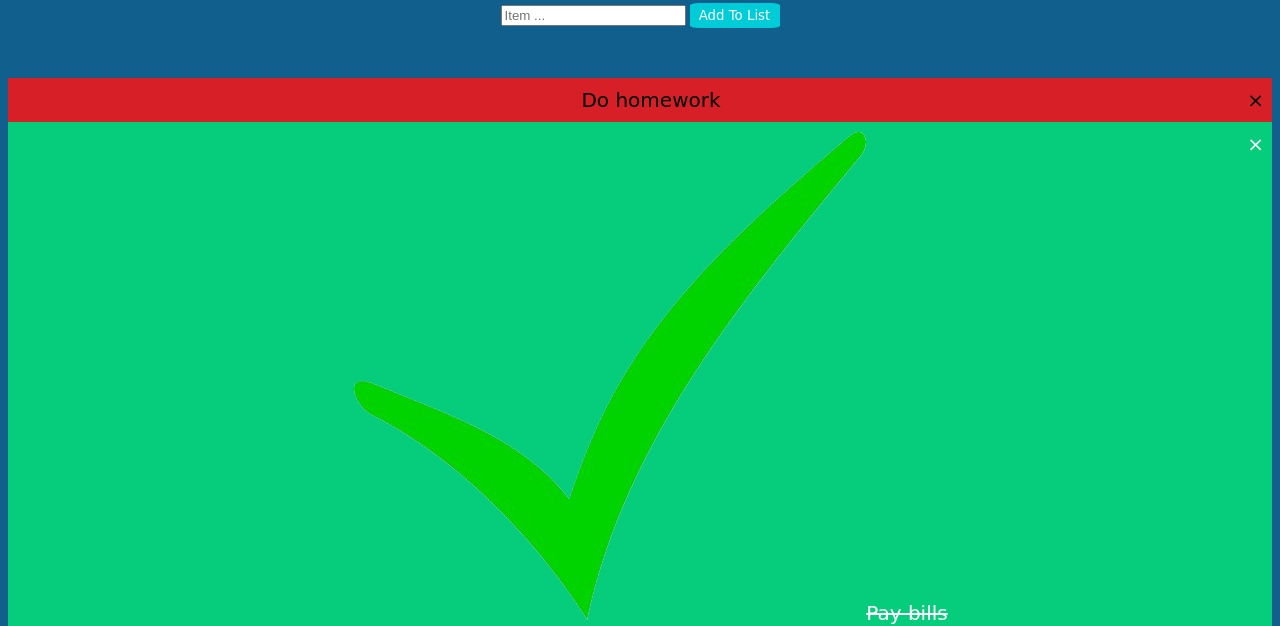
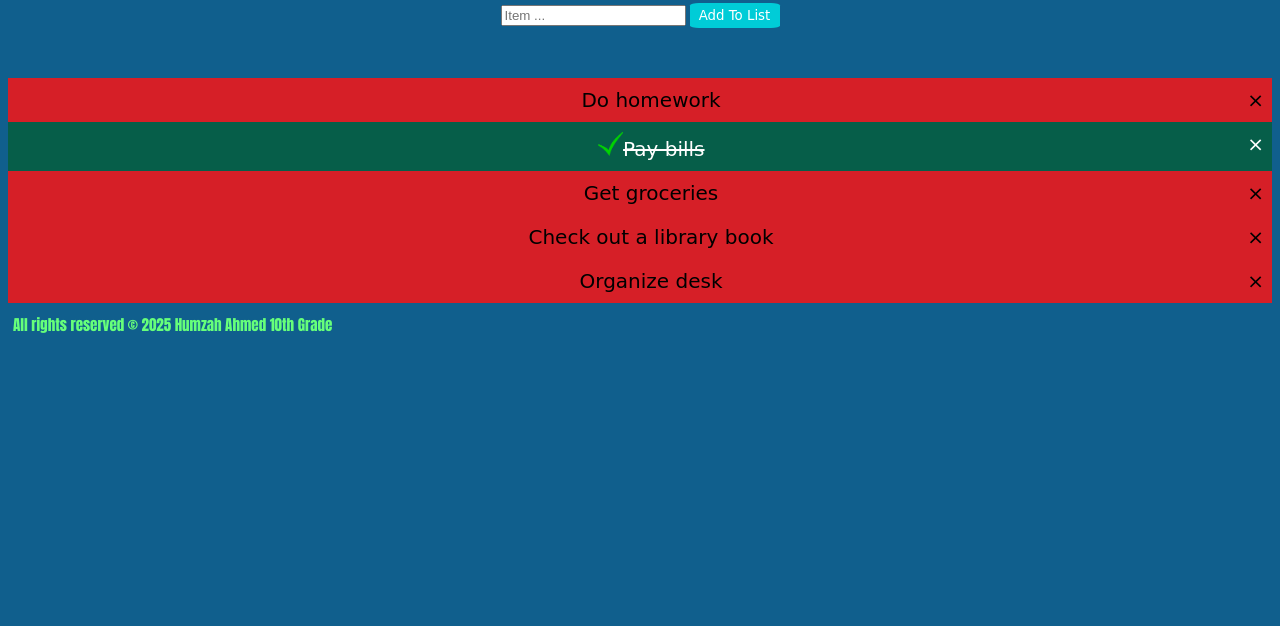
Before and after one commit to Humzah01/Do-It, a plain HTML site: page index.html in a window 1280 px wide. Shown: the part 179-805 px from the top of the page. Drawn offline with Linux system fonts and the light colour scheme.

Commit message:
Update style.css
Adjusted checked color for better contrast between checkmark and background and also shrunk the size of the checkmark.

```diff
--- a/style.css
+++ b/style.css
@@ -57,6 +57,7 @@ ul li {
 /* Add a "checked" mark when clicked on */
 ul li.checked::before {
 	content: url(checkmark.png);
+	zoom: 5%;
 /*
 	position: absolute;
 	border-color: #fff;
@@ -92,7 +93,7 @@ ul li:hover {
 
 /* Formats the checked list items */
 ul li.checked {
-	background:rgba(0, 255, 115, 0.685);
+	background:rgba(2, 94, 43, 0.685);
 	color: #fff;
 	text-decoration: line-through;
 }
```
